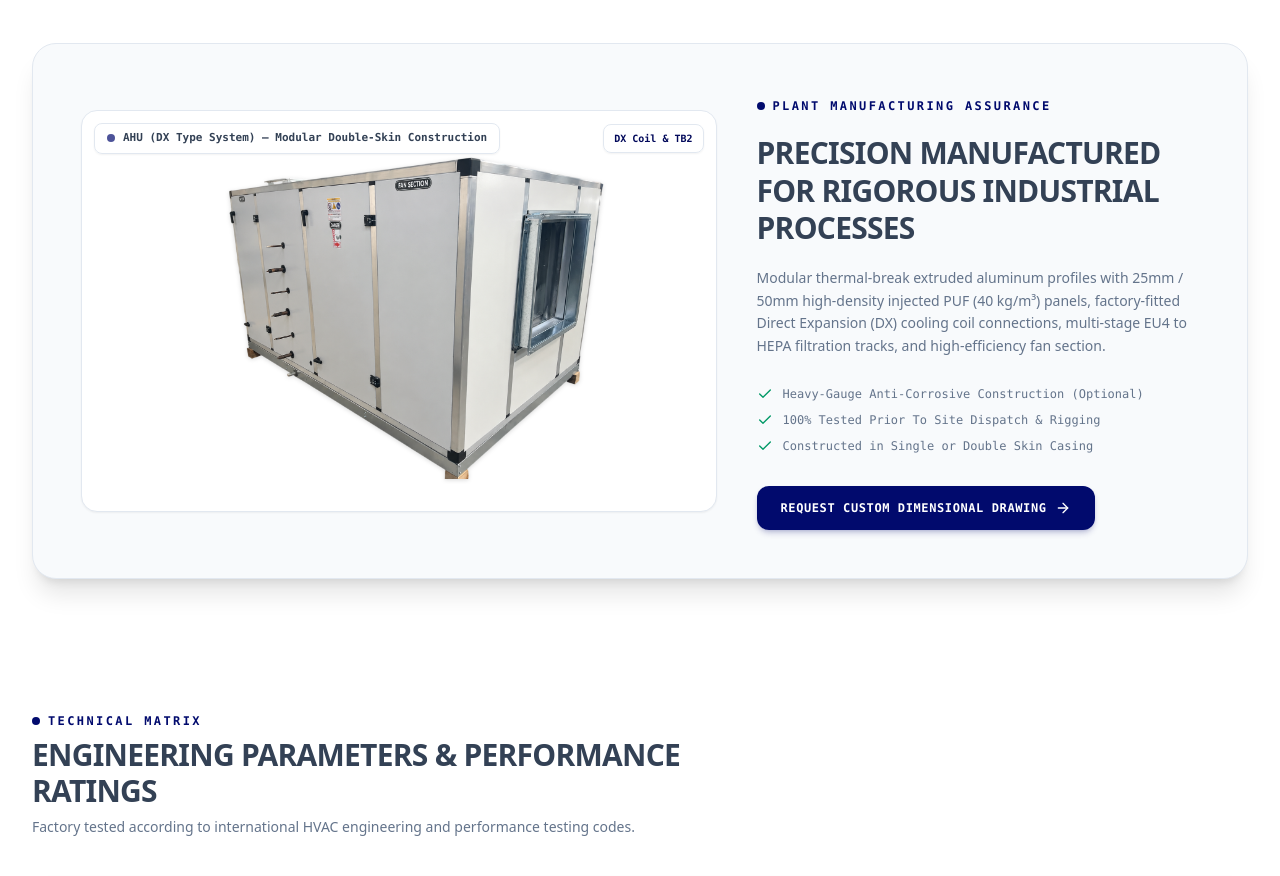
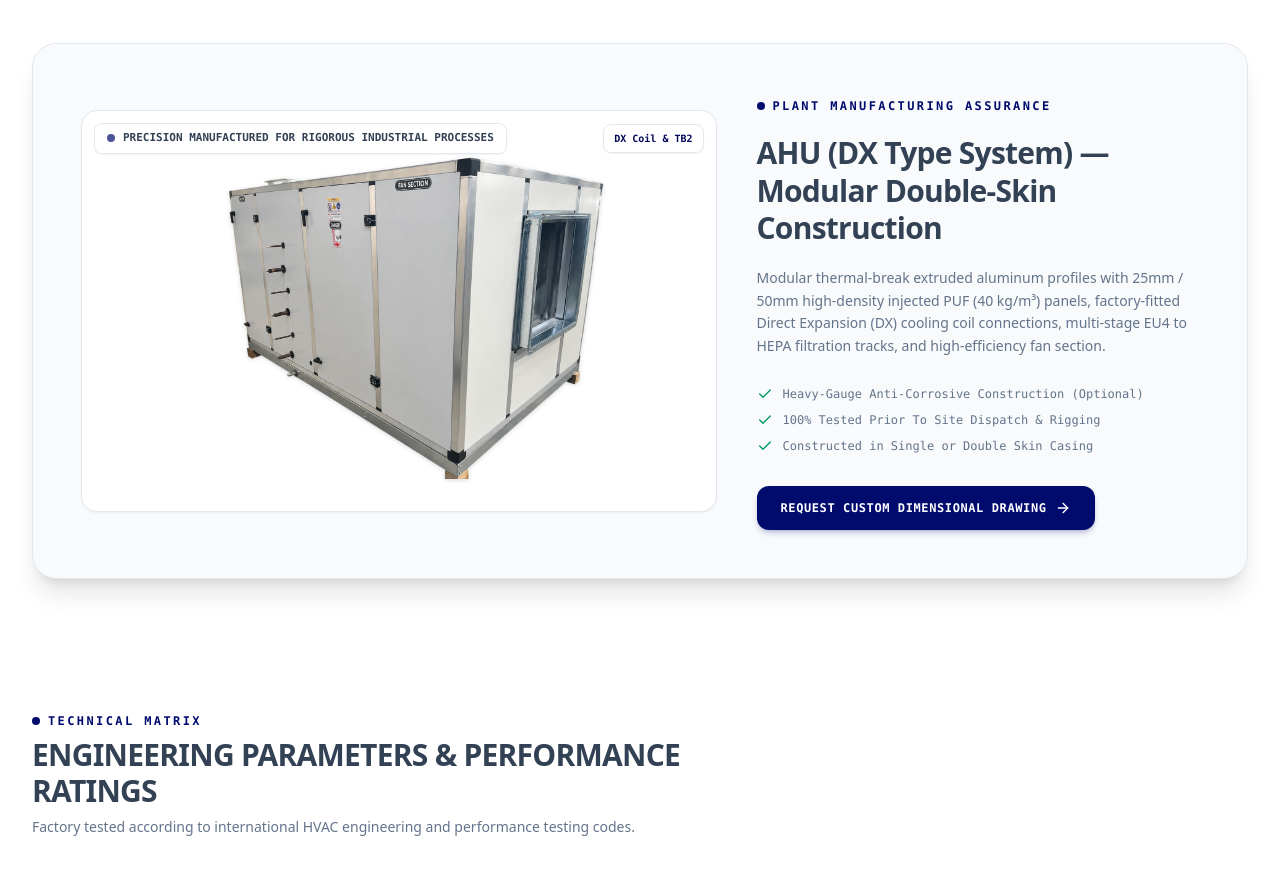
Before and after one commit to Lagectus/eurocon-llp-steelgrey, a Next.js app: page /products/ahu in a window 1280 px wide. Shown: the part 980-1856 px from the top of the page. Built offline with nearby package versions, Linux system fonts and the light colour scheme.

Commit message:
feat: switch showcase image badge and right plant assurance headline

```diff
--- a/src/app/products/[slug]/page.tsx
+++ b/src/app/products/[slug]/page.tsx
@@ -590,17 +590,7 @@ export default function ProductDetailPage({ params }: ProductPageProps) {
                   <div className="absolute top-3 left-3 right-3 flex items-center justify-between z-20 pointer-events-none">
                     <div className="inline-flex items-center gap-2 px-3 py-1.5 rounded-lg bg-white/95 backdrop-blur-md border border-slate-200 text-[11px] font-mono text-[#334155] shadow-xs font-semibold">
                       <span className="w-2 h-2 rounded-full bg-blue-600 animate-pulse" />
-                      <span>
-                        {product.slug === "ahu" && AHU_ANGLE_METADATA[showcasePhotoIndex]
-                          ? AHU_ANGLE_METADATA[showcasePhotoIndex].title
-                          : product.slug === "airwashers"
-                          ? "Industrial Airwasher Unit — High-Saturation Evaporative Cooling System"
-                          : product.slug === "fcu"
-                          ? "FCU (Fan Coil Unit) — Ultra-Slim Ceiling Concealed Chilled Water & DX Series"
-                          : product.slug === "tfa"
-                          ? "TFA (Treated Fresh Air Unit) — 100% Fresh Air & Energy Recovery DOAS"
-                          : `${product.name} — Industrial Build Specification`}
-                      </span>
+                      <span>PRECISION MANUFACTURED FOR RIGOROUS INDUSTRIAL PROCESSES</span>
                     </div>
 
                     <span className="hidden sm:inline-flex px-2.5 py-1.5 rounded-lg bg-white/95 backdrop-blur-md border border-slate-200 text-[10px] font-mono text-blue-700 font-bold shadow-xs">
@@ -674,7 +664,15 @@ export default function ProductDetailPage({ params }: ProductPageProps) {
                 </div>
 
                 <h3 className="text-2xl sm:text-3xl font-black text-[#334155] tracking-tight leading-tight">
-                  PRECISION MANUFACTURED FOR RIGOROUS INDUSTRIAL PROCESSES
+                  {product.slug === "ahu" && AHU_ANGLE_METADATA[showcasePhotoIndex]
+                    ? AHU_ANGLE_METADATA[showcasePhotoIndex].title
+                    : product.slug === "airwashers"
+                    ? "Industrial Airwasher Unit — High-Saturation Evaporative Cooling System"
+                    : product.slug === "fcu"
+                    ? "FCU (Fan Coil Unit) — Ultra-Slim Ceiling Concealed Chilled Water & DX Series"
+                    : product.slug === "tfa"
+                    ? "TFA (Treated Fresh Air Unit) — 100% Fresh Air & Energy Recovery DOAS"
+                    : `${product.name} — Industrial Build Specification`}
                 </h3>
 
                 <p className="text-sm text-[#64748B] leading-relaxed font-normal">
```
